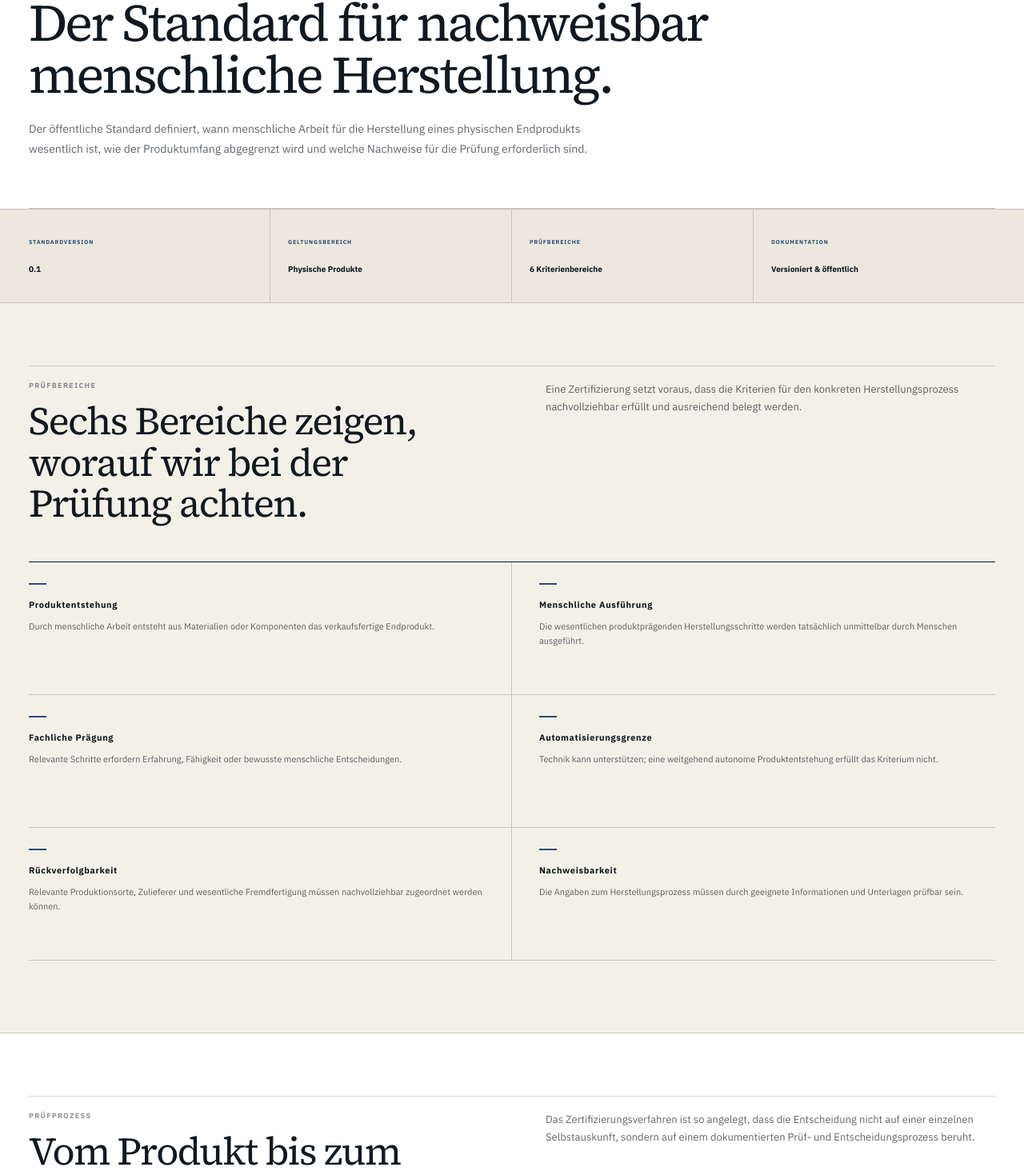
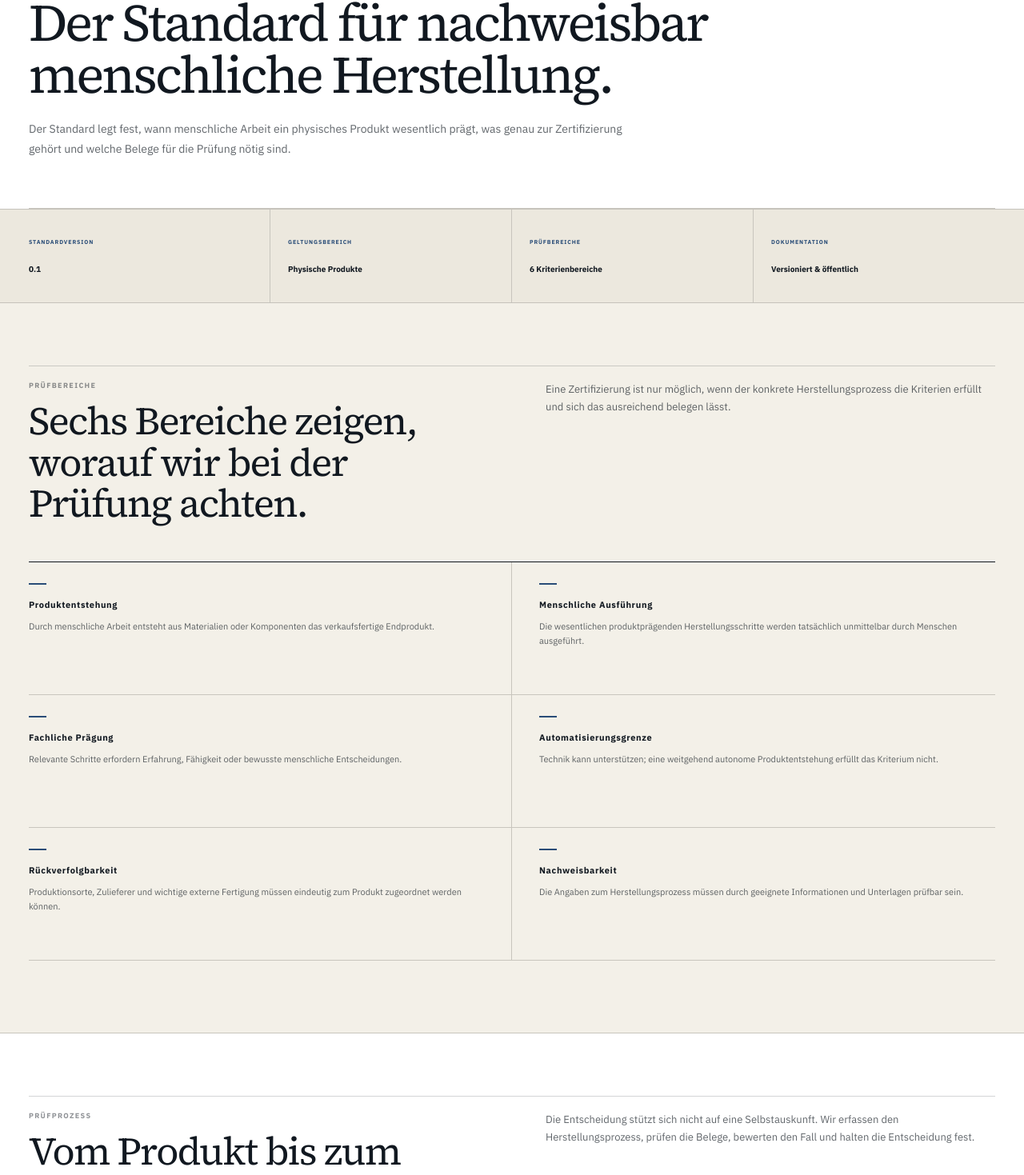
Before and after one commit to dennis-glaser-coder/human-certification-web, a Next.js app: page /standard in a window 1280 px wide. Shown: the part 240-1709 px from the top of the page at 80% size. Built offline with nearby package versions, Linux system fonts and the light colour scheme.

Commit message:
Finish standard plain-language cleanup

```diff
--- a/src/app/standard/page.js
+++ b/src/app/standard/page.js
@@ -8,7 +8,7 @@ const criteria = [
   ['Menschliche Ausführung', 'Die wesentlichen produktprägenden Herstellungsschritte werden tatsächlich unmittelbar durch Menschen ausgeführt.'],
   ['Fachliche Prägung', 'Relevante Schritte erfordern Erfahrung, Fähigkeit oder bewusste menschliche Entscheidungen.'],
   ['Automatisierungsgrenze', 'Technik kann unterstützen; eine weitgehend autonome Produktentstehung erfüllt das Kriterium nicht.'],
-  ['Rückverfolgbarkeit', 'Relevante Produktionsorte, Zulieferer und wesentliche Fremdfertigung müssen nachvollziehbar zugeordnet werden können.'],
+  ['Rückverfolgbarkeit', 'Produktionsorte, Zulieferer und wichtige externe Fertigung müssen eindeutig zum Produkt zugeordnet werden können.'],
   ['Nachweisbarkeit', 'Die Angaben zum Herstellungsprozess müssen durch geeignete Informationen und Unterlagen prüfbar sein.'],
 ];
 
@@ -37,8 +37,7 @@ export default function StandardPage() {
         <BrandTrace compact />
         <h1>Der Standard für nachweisbar menschliche Herstellung.</h1>
         <p className="lead">
-          Der öffentliche Standard definiert, wann menschliche Arbeit für die Herstellung eines physischen Endprodukts
-          wesentlich ist, wie der Produktumfang abgegrenzt wird und welche Nachweise für die Prüfung erforderlich sind.
+          Der Standard legt fest, wann menschliche Arbeit ein physisches Produkt wesentlich prägt, was genau zur Zertifizierung gehört und welche Belege für die Prüfung nötig sind.
         </p>
       </section>
 
@@ -58,8 +57,7 @@ export default function StandardPage() {
             <h2>Sechs Bereiche zeigen, worauf wir bei der Prüfung achten.</h2>
           </div>
           <p>
-            Eine Zertifizierung setzt voraus, dass die Kriterien für den konkreten Herstellungsprozess
-            nachvollziehbar erfüllt und ausreichend belegt werden.
+            Eine Zertifizierung ist nur möglich, wenn der konkrete Herstellungsprozess die Kriterien erfüllt und sich das ausreichend belegen lässt.
           </p>
         </div>
 
@@ -81,8 +79,7 @@ export default function StandardPage() {
               <h2>Vom Produkt bis zum Registereintrag.</h2>
             </div>
             <p>
-              Das Zertifizierungsverfahren ist so angelegt, dass die Entscheidung nicht auf einer einzelnen Selbstauskunft,
-              sondern auf einem dokumentierten Prüf- und Entscheidungsprozess beruht.
+              Die Entscheidung stützt sich nicht auf eine Selbstauskunft. Wir erfassen den Herstellungsprozess, prüfen die Belege, bewerten den Fall und halten die Entscheidung fest.
             </p>
           </div>
 
@@ -147,8 +144,7 @@ export default function StandardPage() {
       <section className="standardClose shell">
         <div>
           <p>
-            Der Standard ist versioniert dokumentiert.
-            Regeln zu Prüfrollen, Statusänderungen und Markennutzung werden unter Transparenz & Integrität geführt.
+            Jede Fassung des Standards hat eine eigene Version. Regeln zu Prüfrollen, Statusänderungen und Markennutzung stehen unter Transparenz & Integrität.
           </p>
         </div>
         <div className="standardCloseLinks">
```
